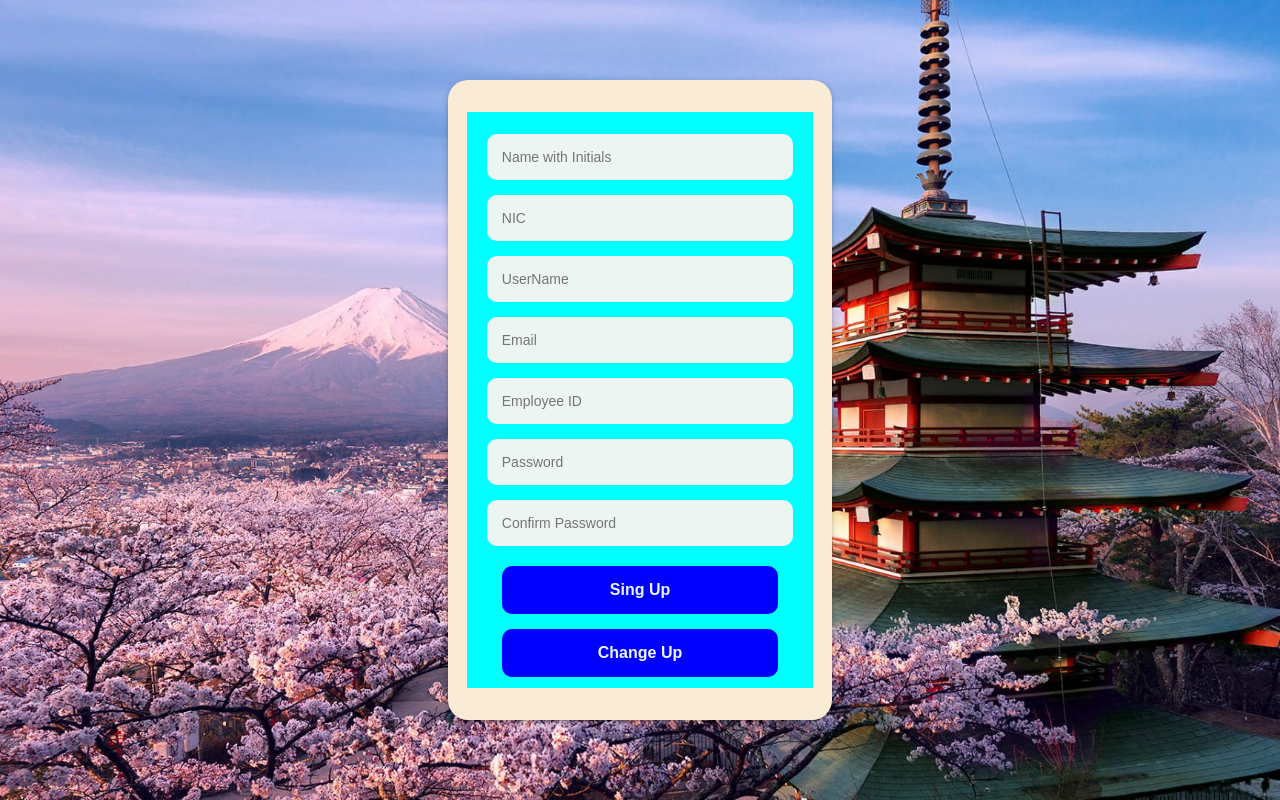
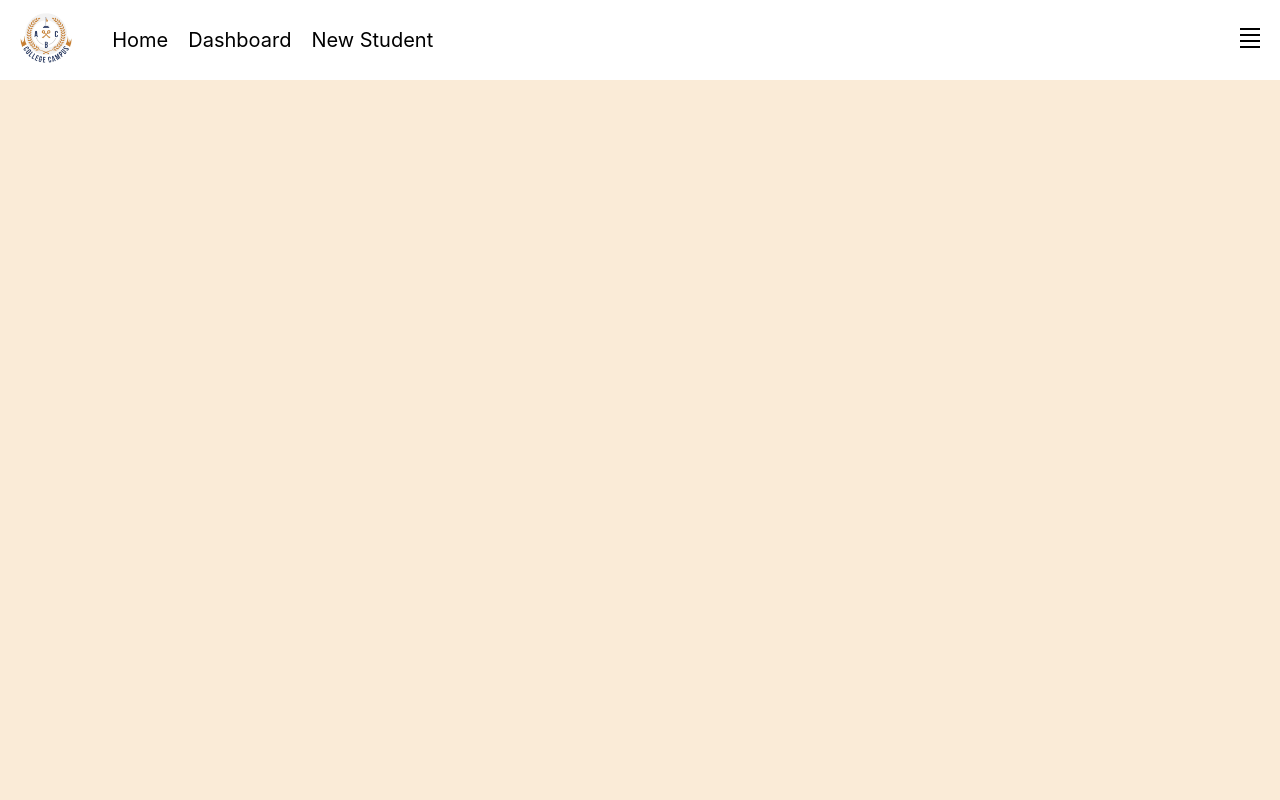
Before and after one commit to NemalPerera-NP/ABC-College-web-Frontend, a React (Create React App) app: page / in a window 1280 px wide. Built offline with nearby package versions, Linux system fonts and the light colour scheme.

Commit message:
header and homepage background styling

```diff
--- a/src/App.js
+++ b/src/App.js
@@ -8,8 +8,8 @@ function App() {
     <Router>
       <Routes>
         <Route path="/login" element={<LoginPage />} />
-        <Route path="/" element={<SignupPage />} />
-        <Route path="/home" element={<HomePage />} />
+        <Route path="/signup" element={<SignupPage />} />
+        <Route path="/" element={<HomePage />} />
       </Routes>
     </Router>
   );
--- /dev/null
+++ b/src/components/components/header.js
@@ -0,0 +1,49 @@
+import React, { useState } from "react";
+import styles from "../styles/header.module.css";
+import Logo from "../assets/logo/logo1.jpg";
+//header Component
+function Header() {
+  const [isDropdownOpen, setIsDropdownOpen] = useState(false);
+
+  const toggleDropdown = () => setIsDropdownOpen(!isDropdownOpen);
+
+  return (
+    <header className={styles.header}>
+      <div className={styles.logoAndNav}>
+        <div className={styles.logo}>
+          {/* Logo here */}
+          <img src={Logo} alt="Logo" />
+        </div>
+        <nav className={styles.navLinks}>
+          <a href="/">Home</a>
+          <a href="/dashboard">Dashboard</a>
+          <a href="/new-student">New Student</a>
+        </nav>
+      </div>
+      <div className={styles.dropdown}>
+        <svg
+          onClick={toggleDropdown}
+          className={styles.dropdownIcon}
+          fill="#FFF"
+          viewBox="0 0 100 80"
+          width="40"
+          height="40"
+        >
+          {/* Example icon; replace with your preferred icon */}
+          <rect width="100" height="20"></rect>
+          <rect y="30" width="100" height="20"></rect>
+          <rect y="60" width="100" height="20"></rect>
+        </svg>
+        {isDropdownOpen && (
+          <div className={styles.dropdownContent}>
+            <a href="/profile">Profile</a>
+            <a href="/logout">Logout</a>
+            {/* Add more dropdown links here */}
+          </div>
+        )}
+      </div>
+    </header>
+  );
+}
+
+export default Header;
--- a/src/components/screens/homePage.js
+++ b/src/components/screens/homePage.js
@@ -1,7 +1,18 @@
-import React from "react";
+import React, { useState } from "react";
+import { useNavigate } from "react-router-dom";
+import Header from "../components/header";
+import styles from "../styles/home.module.css";
+
+
 
 function HomePage() {
-  return <div></div>;
+  const navigate = useNavigate();
+  return (
+    <div className={styles.home_container}>
+      <Header />
+
+    </div>
+  );
 }
 
 export default HomePage;
--- /dev/null
+++ b/src/components/styles/header.module.css
@@ -0,0 +1,57 @@
+/* Header.module.css */
+.header {
+  display: flex;
+  height: 60px;
+  justify-content: space-between;
+  align-items: center;
+  background-color:white;
+  padding: 10px 20px;
+}
+.logoAndNav {
+  display: flex;
+  align-items: center;
+}
+.logo img {
+  height: 50px; /* Adjust based on your header height */
+  width: auto; /* Maintain aspect ratio */
+  margin-right: 20px; /* Space between logo and nav links */
+}
+
+.navLinks a {
+  color: black;
+  text-decoration: none;
+  font-size: 20px;
+  margin-left: 20px;
+}
+
+.dropdown {
+  position: relative;
+}
+.dropdownIcon {
+  cursor: pointer;
+  background-color: black;
+  width: 20px;
+  height: 20px;
+}
+
+.dropdownContent {
+  display: none;
+  position: absolute;
+  right: 0;
+  background-color: #f9f9f9;
+  min-width: 160px;
+  box-shadow: 0px 8px 16px 0px rgba(0, 0, 0, 0.2);
+  padding: 12px 16px;
+  z-index: 1;
+}
+
+.dropdownContent a {
+  color: black;
+  padding: 12px 16px;
+  text-decoration: none;
+  display: block;
+}
+
+.dropdown:hover .dropdownContent {
+  display: block;
+}
--- a/src/components/styles/home.module.css
+++ b/src/components/styles/home.module.css
@@ -0,0 +1,5 @@
+.home_container {
+  width: 100%;
+  height: 100vh;
+  background-color: antiquewhite;
+}
```
Also changed, not shown: src/components/assets/images/Today_in_Tokyo.jpeg (deleted), src/components/assets/logo/logo1.jpg (added).
